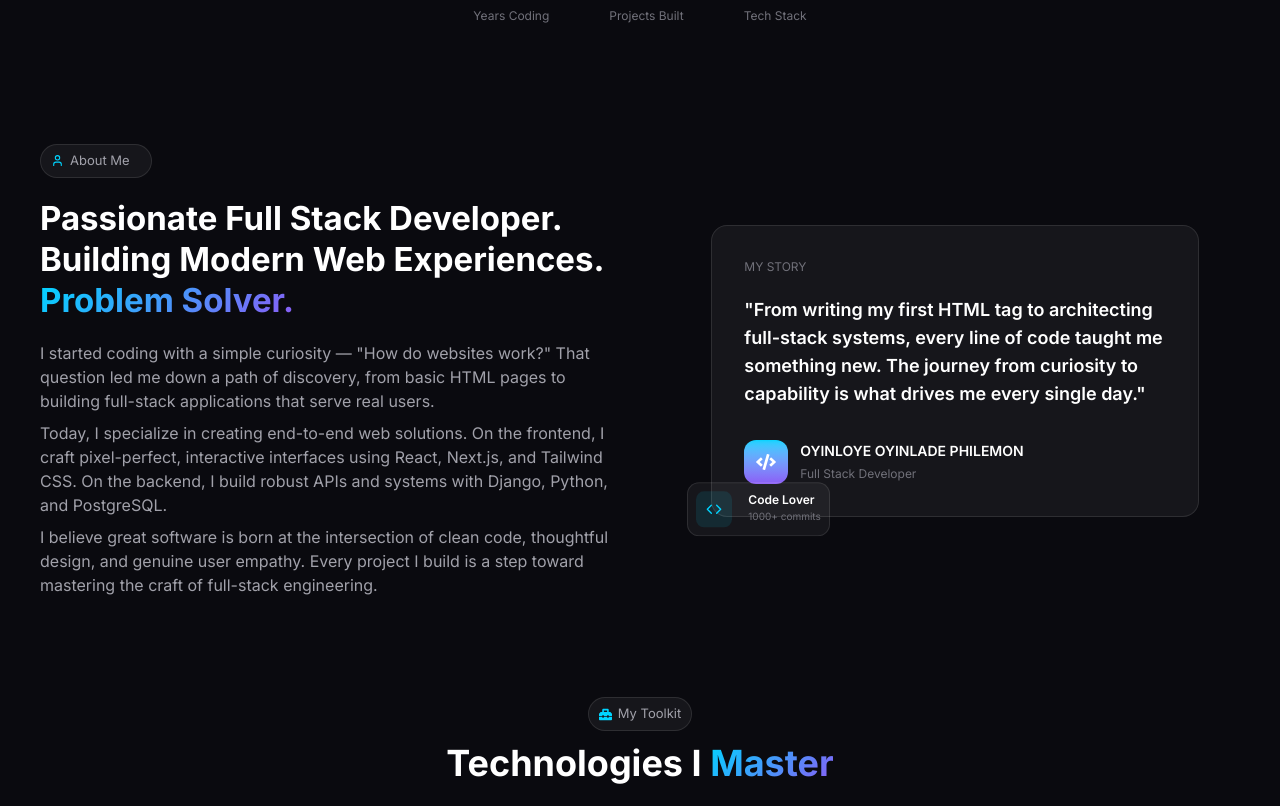
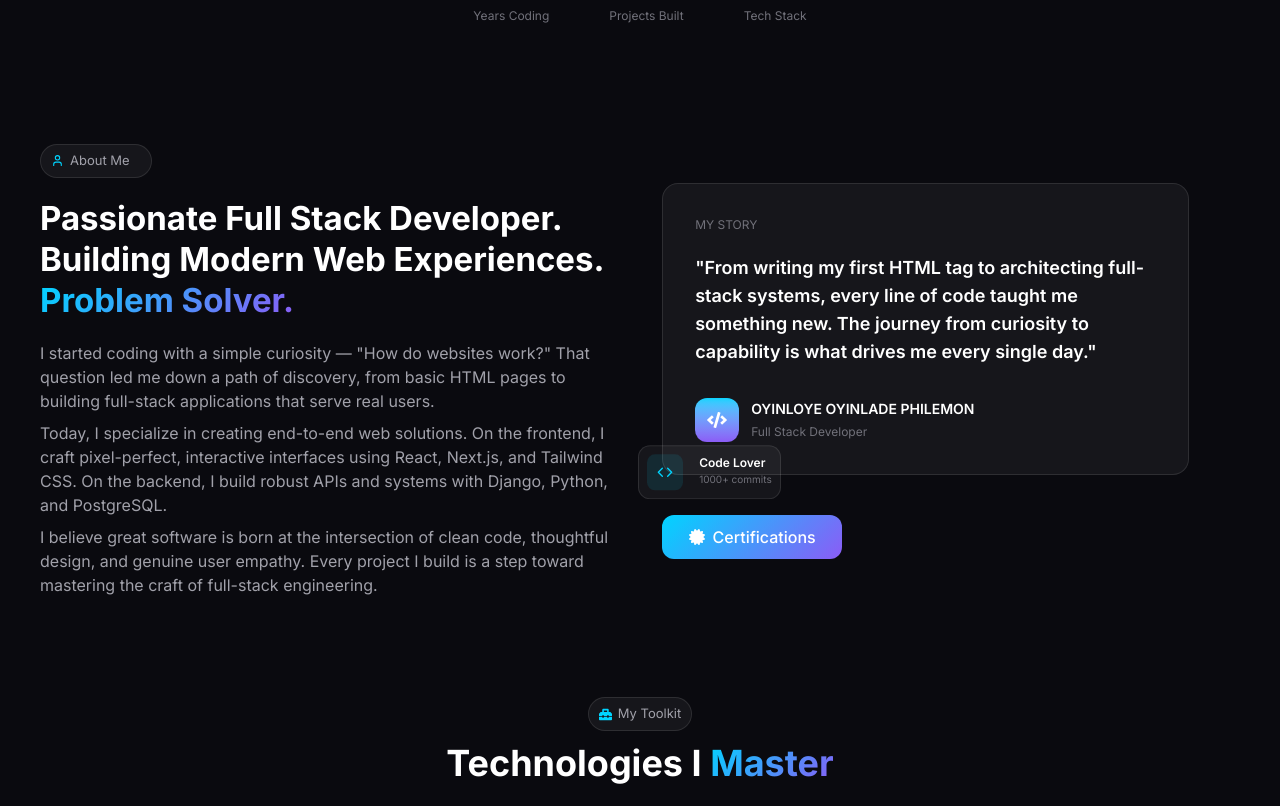
Before and after one commit to webfyredev/PortFolio_Site, a Next.js app: page / in a window 1280 px wide. Shown: the part 620-1426 px from the top of the page. Built offline with nearby package versions, Linux system fonts and the light colour scheme.

Commit message:
Added the certification button to the site

```diff
--- a/app/components/about.tsx
+++ b/app/components/about.tsx
@@ -1,9 +1,9 @@
 "use client";
-import { FaCode } from "react-icons/fa";
+import { FaCertificate, FaCode } from "react-icons/fa";
 import { FiCode } from "react-icons/fi";
 import { LuUser } from "react-icons/lu";
 import { motion } from 'framer-motion'
-import { scrollUpDelayEffects, scrollUpEffects } from "../animations/animate";
+import { buttonHoverEffects, scrollUpDelayEffects, scrollUpEffects } from "../animations/animate";
 
 export default function About(){
     return(
@@ -27,10 +27,10 @@ export default function About(){
                         <p className="text-[#A1A1AA]">I believe great software is born at the intersection of clean code, thoughtful design, and genuine user empathy. Every project I build is a step toward mastering the craft of full-stack engineering.</p>
                     </motion.div>
                 </div>
-                <div className="w-full lg:w-1/2 flex items-center justify-center">
+                <div className="w-full lg:w-1/2 flex flex-col justify-center px-3">
                     <motion.div
                         {...scrollUpDelayEffects}
-                        className="w-[95%] lg:w-[80%] p-5 lg:p-8 rounded-2xl bg-[#FFFFFF0D] border-1 border-[#FFFFFF1A] flex flex-col justify-left relative">
+                        className="w-[95%] lg:w-[90%] p-5 lg:p-8 rounded-2xl bg-[#FFFFFF0D] border-1 border-[#FFFFFF1A] flex flex-col justify-left relative">
                         <p className="text-[#71717A] font-normal text-[12px]">MY STORY</p>
                         <h3 className="text-[#FFFFFF] font-semibold text-lg mt-5">
                             "From writing my first HTML tag to architecting full-stack systems, every line of code taught me something new. The journey from curiosity to capability is what drives me every single day."
@@ -44,7 +44,7 @@ export default function About(){
                                 <p className="text-[#71717A] font-normal text-[12px]">Full Stack Developer</p>
                             </div>
                         </div>
-                        <div className="animate-bounce w-auto bg-[#FFFFFF0D] border-1 border-[#FFFFFF1A] absolute bottom-[-25px] left-[-25px] p-2 rounded-xl flex space-x-4">
+                        <div className="animate-bounce w-auto bg-[#FFFFFF0D] border-1 border-[#FFFFFF1A] absolute bottom-[-30px] left-[-25px] p-2 rounded-xl flex space-x-4">
                             <span className="w-9 h-9 bg-[#00D4FF1A] text-[#00D4FF] rounded-lg flex items-center justify-center">
                                 <FiCode />
                             </span>
@@ -53,7 +53,15 @@ export default function About(){
                                 <p className="text-[#71717A] font-normal text-[10px]">1000+ commits</p>
                             </div>
                         </div>
+
                     </motion.div>
+                    <motion.a
+                        {...buttonHoverEffects}
+                        href="https://drive.google.com/drive/folders/1XGGkBDw7tixYj2qaQf27OAJDPM3DDcG0?usp=drive_link"
+                        className="w-45 font-medium mt-10 bg-[linear-gradient(135deg,#00D4FF,#8B5CF6)] text-white flex items-center justify-center py-2.5 rounded-xl cursor-pointer hover:rounded-sm transition-all duration-300">
+                        <FaCertificate  className="mr-2"/> Certifications
+                    </motion.a>
+
                 </div>
             </div>
         </>
```
